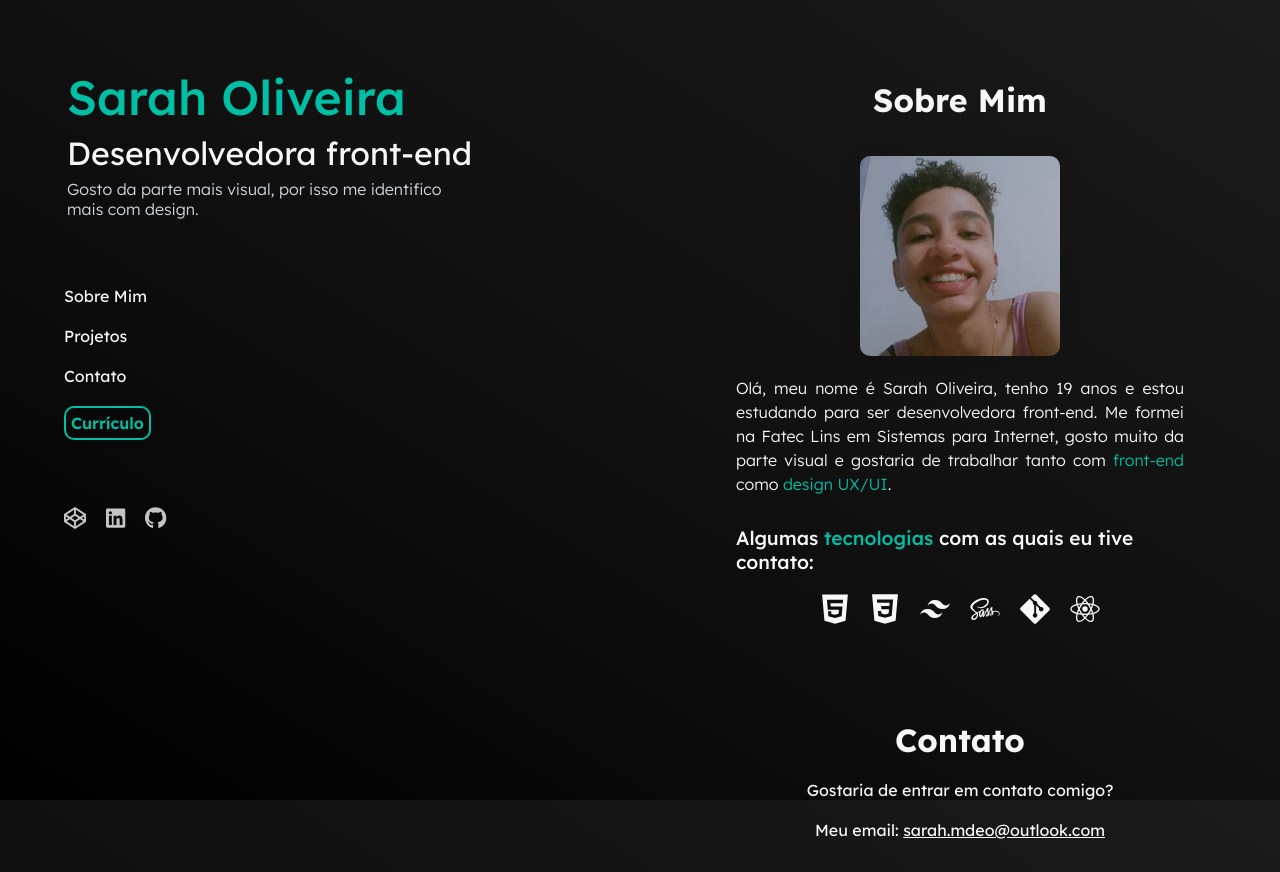
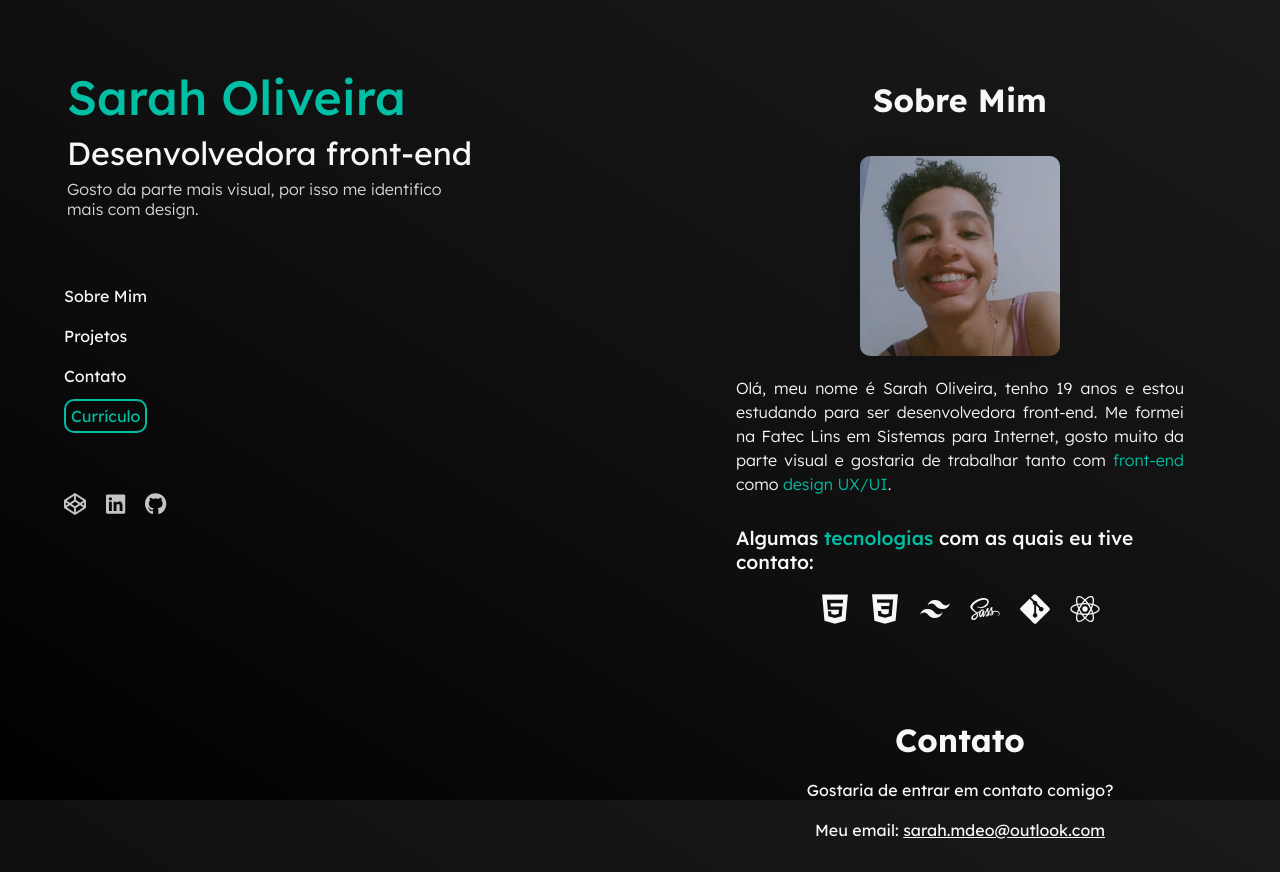
Before and after one commit to soliveirarm/portfolio, a React (Vite) app: page / in a window 1280 px wide. Built offline with nearby package versions, Linux system fonts and the light colour scheme.

Commit message:
testing the resume button

```diff
--- a/src/App.jsx
+++ b/src/App.jsx
@@ -1,6 +1,6 @@
 import NavLinks from "./components/NavLinks";
 import Socials from "./components/Socials";
-import ResumeBtn from "./components/ResumeBtn";
+import ResumeBtn from "./components/Resume";
 import BasicInfo from "./components/BasicInfo";
 import About from "./components/About";
 import Header from "./components/Header";
--- a/src/components/NavLinks.jsx
+++ b/src/components/NavLinks.jsx
@@ -1,4 +1,4 @@
-import ResumeBtn from "./ResumeBtn";
+import ResumeBtn from "./Resume";
 import Link from "./Link";
 
 export default function NavLinks() {
--- /dev/null
+++ b/src/components/Resume.jsx
@@ -0,0 +1,7 @@
+export default function Resume() {
+  return (
+    <a id="resume" href="curriculo.pdf">
+      Currículo
+    </a>
+  );
+}
--- a/src/components/ResumeBtn.jsx
+++ /dev/null
@@ -1,3 +0,0 @@
-export default function ResumeBtn() {
-  return <button className="btn btn--outline">Currículo</button>;
-}
--- a/src/index.scss
+++ b/src/index.scss
@@ -189,6 +189,13 @@ main {
   }
 }
 
+#resume {
+  color: $accent;
+  border-radius: 10px;
+  border: 2px solid $accent;
+  padding: 5px;
+}
+
 .btn {
   font-size: 1rem;
   font-family: $font;
@@ -198,11 +205,6 @@ main {
   background-color: inherit;
   color: $light;
   cursor: pointer;
-}
-
-.btn--outline {
-  border: 2px solid $accent;
-  color: $accent;
 }
 
 .profile-pic {
```
Also changed, not shown: 1 other file (tests, documents, lock files or other folders).
